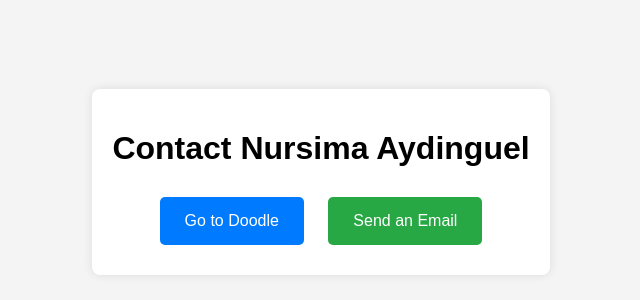
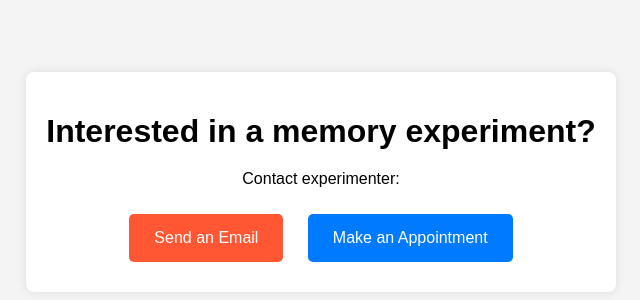
Before and after one commit to nursimaunver/rda-participant-recruitment, a plain HTML site: page index.html in a window 1280 px wide. Shown: the part 218-518 px from the top of the page, without its empty margins (319-959 px from the left). Drawn offline with Linux system fonts and the light colour scheme.

Commit message:
Update index.html

```diff
--- a/index.html
+++ b/index.html
@@ -3,7 +3,7 @@
 <head>
     <meta charset="UTF-8">
     <meta name="viewport" content="width=device-width, initial-scale=1.0">
-    <title>Contact Nursima</title>
+    <title>Contact Experimenter</title>
     <style>
         body {
             font-family: Arial, sans-serif;
@@ -30,20 +30,23 @@
             padding: 15px 25px;
             font-size: 16px;
             color: white;
-            background-color: #007BFF;
             text-decoration: none;
             border-radius: 5px;
         }
         .button.email {
-            background-color: #28a745;
+            background-color: #FF5733;
+        }
+        .button.appointment {
+            background-color: #007BFF;
         }
     </style>
 </head>
 <body>
     <div class="container">
-        <h1>Contact Nursima Aydinguel</h1>
-        <a href="https://doodle.com/sign-up-sheet/participate/bc5f6f74-e031-4daf-b31f-19be4ac86d53/select" class="button">Go to Doodle</a>
+        <h1>Interested in a memory experiment?</h1>
+        <p>Contact experimenter:</p>
         <a href="mailto:nursima.aydinguel@esi-frankfurt.de" class="button email">Send an Email</a>
+        <a href="https://doodle.com/sign-up-sheet/participate/bc5f6f74-e031-4daf-b31f-19be4ac86d53/select" class="button appointment">Make an Appointment</a>
     </div>
 </body>
 </html>
```
